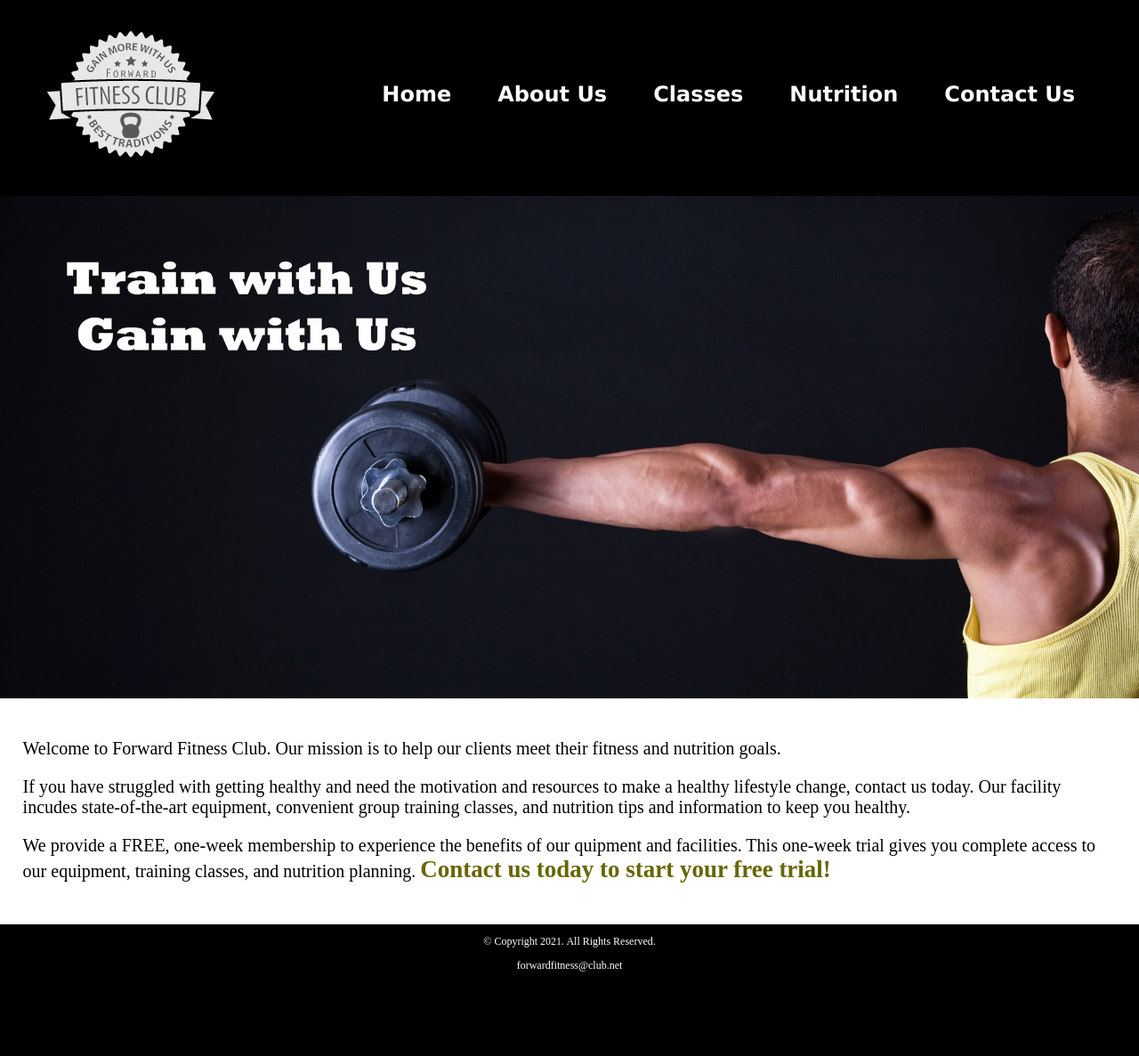
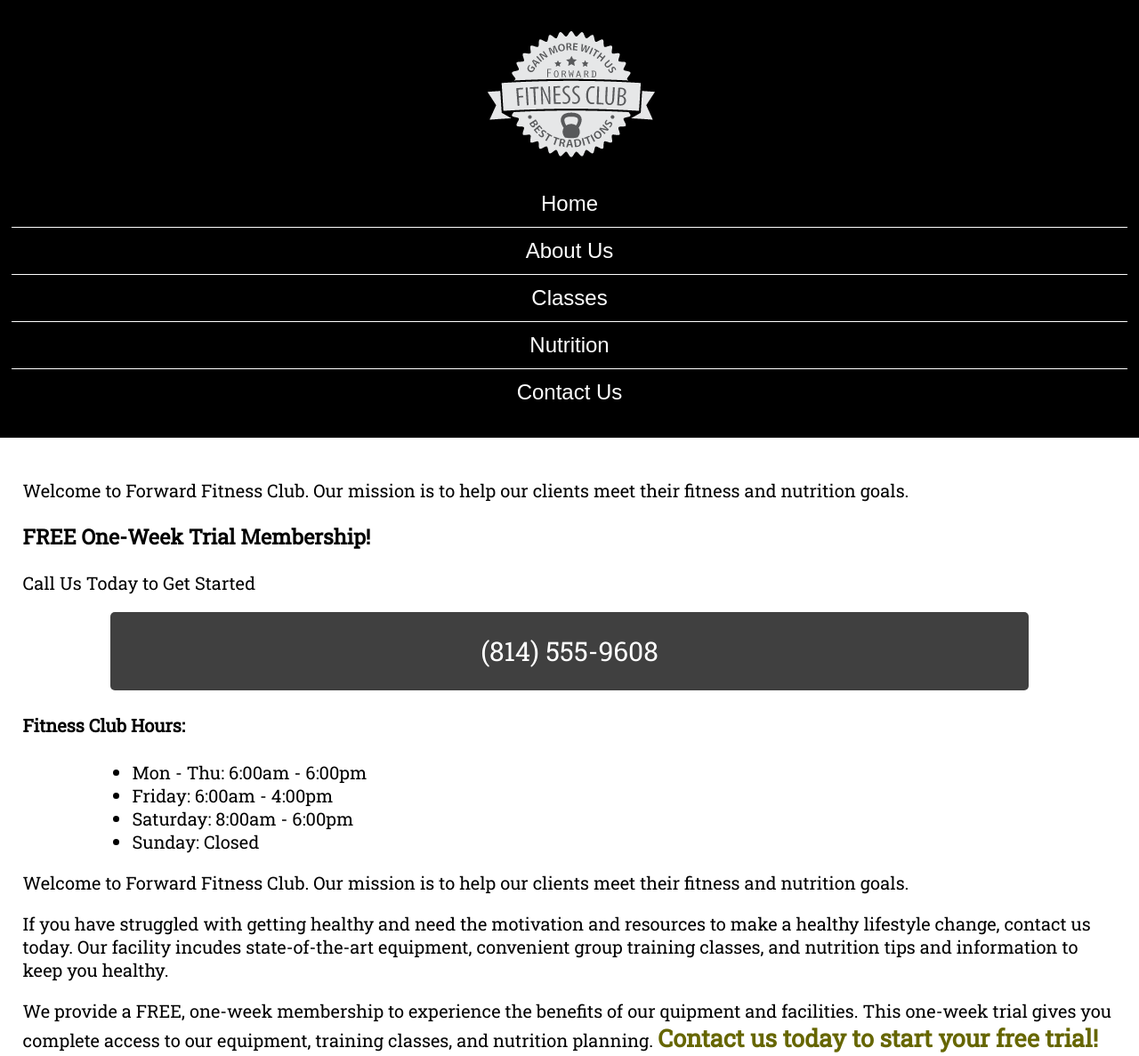
Before and after one commit to go2779/accessid.github.io, a plain HTML site: page fitness/index.html in a window 1280 px wide. Shown: the top 1187 px of the page at 89% size. Before the commit the page ends 1105 px from the top, so only its background shows below. Drawn offline with Linux system fonts and the light colour scheme; a web font is replaced by a local one.

Commit message:
Chapter 5 Edits

```diff
--- a/fitness/css/styles.css
+++ b/fitness/css/styles.css
@@ -5,7 +5,7 @@ File name: style.css
 */
 
 /* CSS Reset */
-body, header, nav, main, footer, h1, div, img {
+body, header, nav, main, footer, h1, div, img, ul {
     margin: 0;
     padding: 0;
     border: 0;
@@ -21,46 +21,84 @@ img {
     display: block;
 }
 
+/* Style rules for mobile viewport */
+
 /* Style rule for header */
 header {
-    width: 25%;
-    float: left;
+    position: -webkit-sticky;
+    position: sticky;
+    top: 0;
+    background-color: #000;
+    height: 190px;
+}
+
+header img {
+    margin: 0 auto;
 }
 
 /* Style rules for navigation area */
 nav {
-    width: 70%;
-    float: right;
-    margin: 5em 3em 0 0;
+    padding: 1%;
+    margin-bottom: 1%;
 }
 
 nav ul {
     list-style-type: none;
-    margin: 0;
-    text-align: right;
+    text-align: center;
 }
 
 nav li {
-    display: inline-block;
     font-size: 1.5em;
-    font-family: Verdana, Arial, sans-serif;
-    font-weight: bold;
+    font-family: 'Francois One', sans-serif;
+    border-top: 1px solid #fff;
+}
+
+nav li:first-child {
+    border-top: none;
 }
 
 nav li a {
     display: block;
     color: #fff;
-    text-align: center;
     padding: 0.5em 1em;
     text-decoration: none;
 }
 
+/* Show mobile class, hide tablet-desktop class */
+.mobile {
+    display: blocl;
+}
+
+.tablet-desktop {
+    display: none;
+}
+
 /* Style rules for main content */
 main {
-    clear: left;
     background-color: #fff;
     padding: 2%;
     font-size: 1.25em;
+    font-family: 'Roboto Slab', serif;
+}
+
+.tel-link {
+    background-color: #404040;
+    padding: 2%;
+    margin: 0 auto;
+    width: 80%;
+    text-align: center;
+    border-radius: 5px;
+}
+
+.tel-link a {
+    color: #fff;
+    text-decoration: none;
+    font-size: 1.5em;
+    display: block;
+}
+
+.hours {
+    margin-left: 10%;
 }
 
 .action {
@@ -70,25 +108,11 @@ main {
 }
 
 #weights, #cardio, #training {
-    width: 29%;
-    float: left;
     margin: 0 2%;
 }
 
-#exercises {
-    clear: left;
-    border-top: 1px solid #000;
-    border-bottom: 1px solid #000;
-    background-color: #f2f2f2;
-    padding: 1% 2%;
-}
-
-#exercises dt {
-    font-weight: bold;
-}
-
-#exercises dd {
-    padding: 0.5% 1% 2% 0;
+.round {
+    border-radius: 8px;
 }
 
 .external-link {
@@ -101,13 +125,15 @@ main {
     text-align: center;
 }
 
-#contact a {
+#contact .contact-email-link {
     color: #666600;
     text-decoration: none;
 }
 
 .map {
-    border: 8px solid #000;
+    border: 2px solid #000;
+    width: 95%;
+    height: 50;
 }
 
 /* Style rules for footer content */
@@ -122,3 +148,19 @@ footer p a {
     color: #fff;
     text-decoration: none;
 }
+
+#exercises {
+    clear: left;
+    border-top: 1px solid #000;
+    border-bottom: 1px solid #000;
+    background-color: #f2f2f2;
+    padding: 1% 2%;
+}
+
+/* #exercises dt {
+    font-weight: bold;
+}
+
+#exercises dd {
+    padding: 0.5% 1% 2% 0;
+} */
--- a/fitness/index.html
+++ b/fitness/index.html
@@ -5,6 +5,8 @@
         <title>Forward Fitness Club</title>
         <meta charset="utf-8">
         <link rel="stylesheet" href="css/styles.css">
+        <meta name="viewport" content="width=device-width, initial-scale=1.0">
+        <link href="https://fonts.googleapis.com/css2?family=Francois+One&family=Roboto+Slab&display=swap" rel="stylesheet">
     </head>
     <body>
         <div id="container">
@@ -26,13 +28,31 @@
             </nav>
 
             <!-- Hero Image -->
-            <div id="hero">
+            <div id="hero" class="tablet-desktop">
                 <img src="images/hero-image.jpg" alt="left arm extended holding a weight">
             </div>
 
             <!-- Use the main area to add the main content of the webpage -->
             <main>
-                <div id="intro">
+
+                <div class="mobile">
+                    <p>Welcome to Forward Fitness Club. Our mission is to help our clients meet their fitness and nutrition goals.</p>
+
+                    <h3>FREE One-Week Trial Membership!</h3>
+                    <p>Call Us Today to Get Started</p>
+                    <p class="tel-link"><a href="tel:8145559608">(814) 555-9608</a></p>
+
+                    <h4>Fitness Club Hours:</h4>
+                    <ul class="hours">
+                        <li>Mon - Thu: 6:00am - 6:00pm</li>
+                        <li>Friday: 6:00am - 4:00pm</li>
+                        <li> Saturday: 8:00am - 6:00pm</li>
+                        <li>Sunday: Closed</li>
+                    </ul>
+
+                </div>
+
+                <div class="tablet desktop">
                     <p>Welcome to Forward Fitness Club. Our mission is to help our clients meet their fitness and nutrition goals.</p>
 
                     <p>If you have struggled with getting healthy and need the motivation and resources to make a healthy lifestyle change, contact us today. Our facility incudes state-of-the-art equipment, convenient group training classes, and nutrition tips and information to keep you healthy.</p>
```
Also changed, not shown: fitness/about.html (+9 -7 lines), fitness/contact.html (+4 -2 lines), fitness/template.html (+2 -0 lines).
